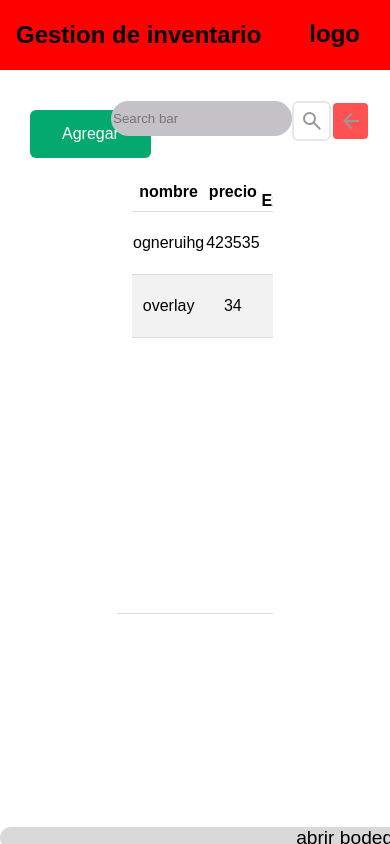
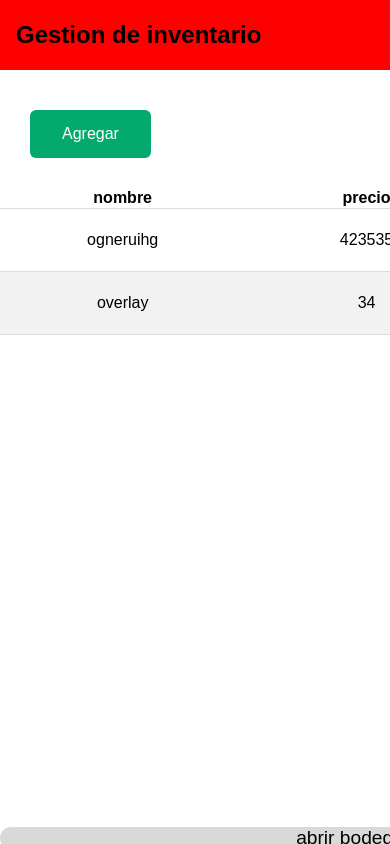
Before and after one commit to JeanMario20/organizar_inventario_flask_vuej, a Flask app: page / in a window 390 px wide; the page is wider, and only the part inside the window is pictured. Run offline with Flask 3, Linux system fonts and the light colour scheme; data comes from the database, SQL or seed files in the repository.

Commit message:
responsive mobile

```diff
--- a/static/style.css
+++ b/static/style.css
@@ -235,3 +235,21 @@
     cursor: pointer;
     display: block;
 }
+
+@media screen and (max-width: 700px){
+    .container{
+        width: 699px;
+    }
+
+    .bodega-settings{
+        position: fixed;
+    }
+
+    .table-center{
+        display: contents;
+    }
+
+    .subheadling-button{
+        margin-bottom: 30px;
+    }
+}
```
